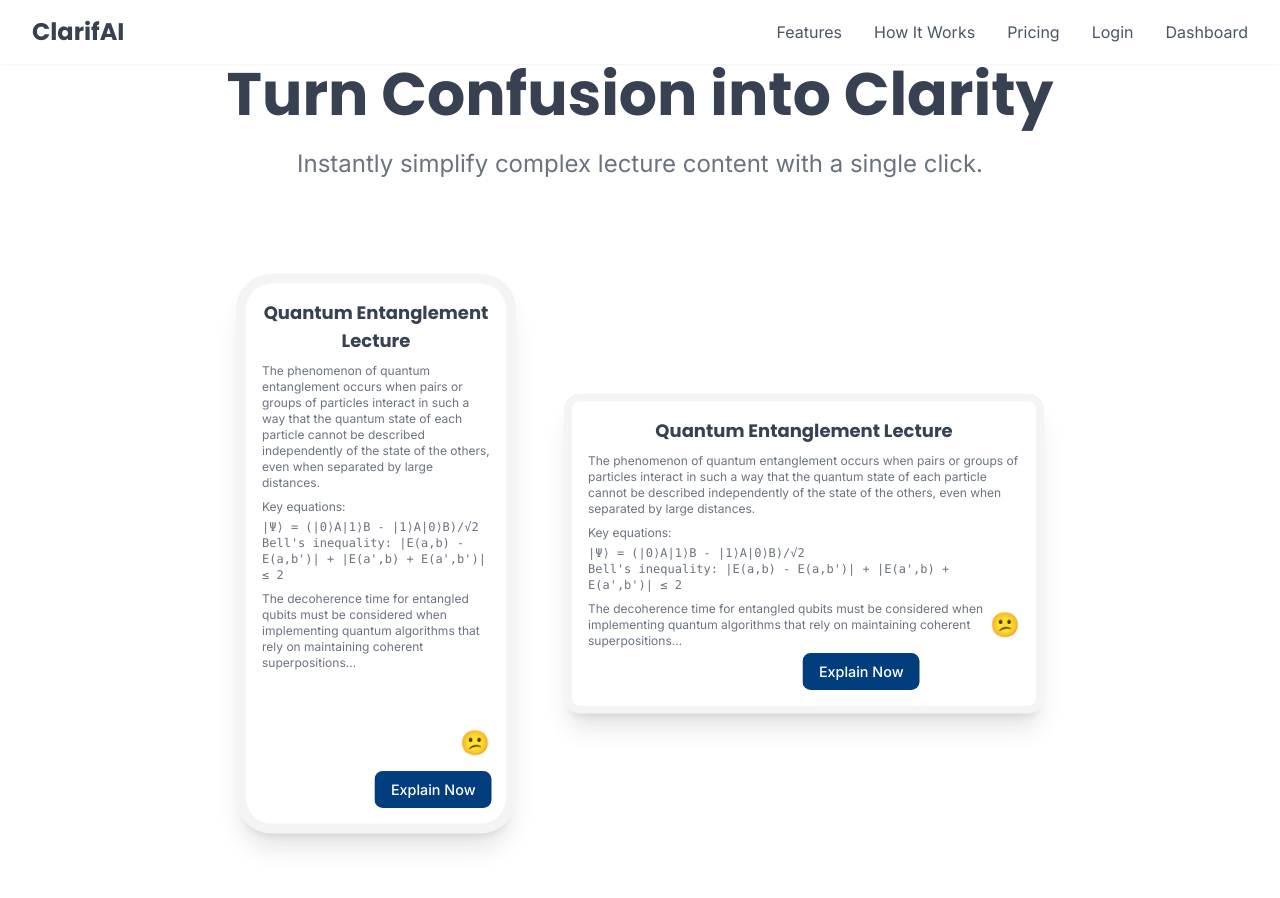
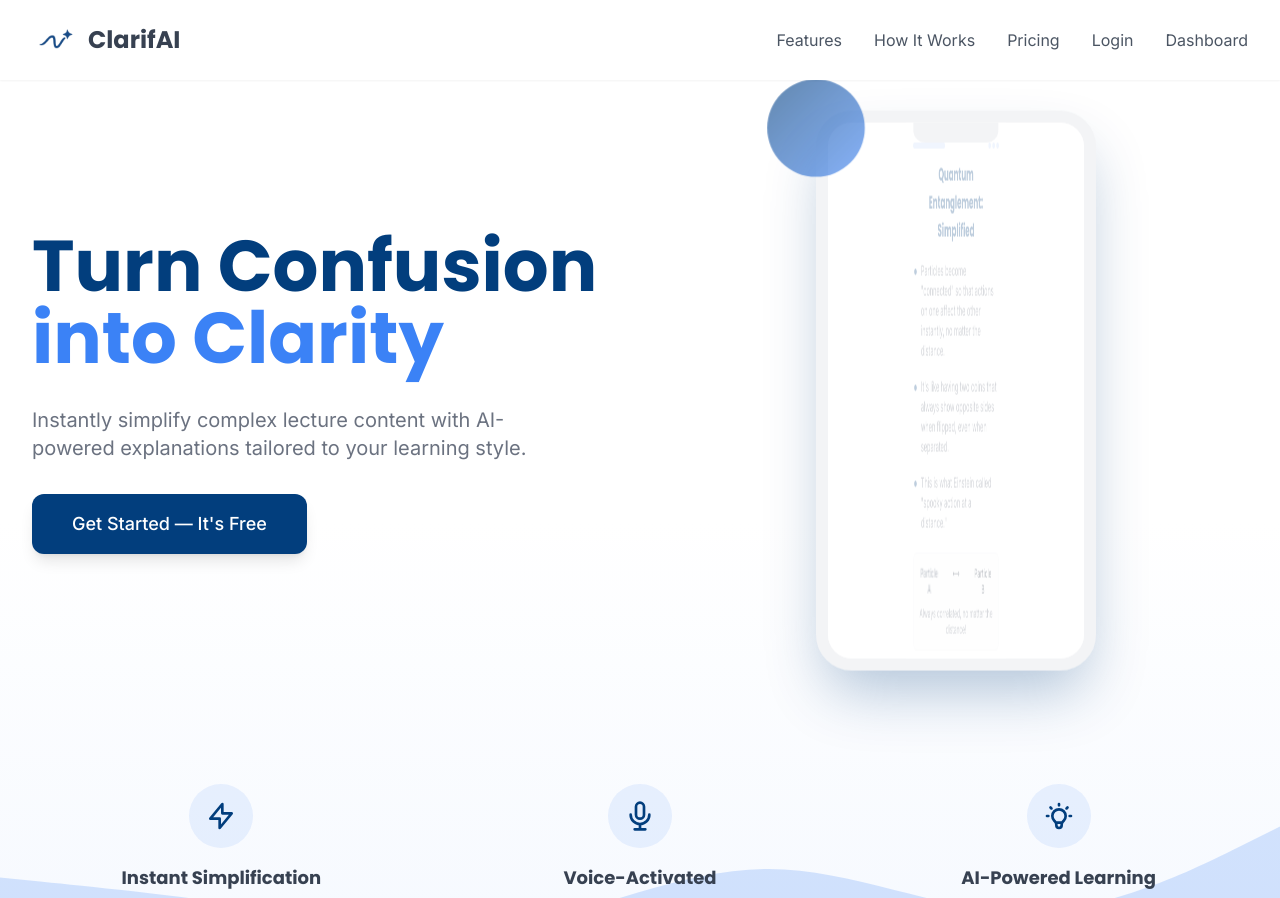
Before and after one commit to AHHHHHH0-0/ClarifAI, a React (Create React App) app in the folder frontend/: page / in a window 1280 px wide. Shown: the top 898 px of the page. Built offline with nearby package versions, Linux system fonts and the light colour scheme.

Commit message:
added logo

```diff
--- a/frontend/src/App.tsx
+++ b/frontend/src/App.tsx
@@ -10,7 +10,10 @@ function HomePage() {
     <div className="min-h-screen bg-white">
       <header className="bg-white shadow-sm fixed top-0 left-0 right-0 z-50">
         <div className="max-w-7xl mx-auto py-4 sm:px-6 lg:px-8 flex justify-between items-center">
-          <h1 className="text-2xl font-bold text-accent">ClarifAI</h1>
+
+          <h1 className="text-2xl flex items-center font-bold text-accent">
+            <img src="/logo2.png" alt="ClarifAI Logo" className="w-12 h-12 mr-2" />
+            ClarifAI</h1>
           <nav className="flex space-x-8">
             <a href="#features" className="text-gray-600 hover:text-accent">Features</a>
             <a href="#how-it-works" className="text-gray-600 hover:text-accent">How It Works</a>
--- a/frontend/src/components/Hero/DeviceMockup.tsx
+++ b/frontend/src/components/Hero/DeviceMockup.tsx
@@ -15,27 +15,50 @@ const DeviceMockup: React.FC<DeviceMockupProps> = ({ type }) => {
       setShowEmoji(true);
     }, 2000);
 
-    return () => clearTimeout(emojiTimer);
+    // Auto trigger explanation after 5 seconds for demo purposes
+    const explainTimer = setTimeout(() => {
+      setShowSimplified(true);
+    }, 5000);
+
+    return () => {
+      clearTimeout(emojiTimer);
+      clearTimeout(explainTimer);
+    };
   }, []);
 
   const handleExplainClick = () => {
     setShowSimplified(true);
   };
 
+  // Enhanced device styling with more realistic details
   const deviceClassName = type === 'phone'
-    ? "w-[280px] h-[560px] rounded-[36px] border-[10px]"
-    : "w-[480px] h-[320px] rounded-[16px] border-[8px]";
+    ? "w-[280px] h-[560px] rounded-[36px] border-[12px]"
+    : "w-[480px] h-[320px] rounded-[16px] border-[10px]";
+
+  // Enhanced realistic shadows
+  const deviceShadow = "shadow-[0_30px_60px_-10px_rgba(2,62,125,0.3)]";
 
   const LectureSlide = (
-    <div className="p-4 h-full overflow-hidden">
-      <h3 className="text-lg font-bold text-center mb-2 text-text">Quantum Entanglement Lecture</h3>
-      <p className="text-xs mb-2 text-text-muted">
+    <div className="p-5 h-full overflow-hidden bg-white">
+      <div className="flex justify-between items-center mb-3">
+        <div className="w-20 h-1.5 bg-border rounded-full"></div>
+        <div className="flex space-x-1">
+          <div className="w-1.5 h-1.5 rounded-full bg-border"></div>
+          <div className="w-1.5 h-1.5 rounded-full bg-border"></div>
+          <div className="w-1.5 h-1.5 rounded-full bg-border"></div>
+        </div>
+      </div>
+
+      <h3 className="text-lg font-bold text-center mb-3 text-text">Quantum Entanglement Lecture</h3>
+      <p className="text-xs mb-3 text-text-muted">
         The phenomenon of quantum entanglement occurs when pairs or groups of particles interact in such a way that the quantum state of each particle cannot be described independently of the state of the others, even when separated by large distances.
       </p>
-      <div className="text-xs text-text-muted">
-        <p className="mb-1">Key equations:</p>
-        <p className="font-mono">|Ψ⟩ = (|0⟩A|1⟩B - |1⟩A|0⟩B)/√2</p>
-        <p className="font-mono">Bell's inequality: |E(a,b) - E(a,b')| + |E(a',b) + E(a',b')| ≤ 2</p>
+      <div className="text-xs text-text-muted mb-2">
+        <p className="mb-1 font-medium">Key equations:</p>
+        <div className="bg-background-light p-2 rounded-md border border-border mb-2">
+          <p className="font-mono mb-1">|Ψ⟩ = (|0⟩A|1⟩B - |1⟩A|0⟩B)/√2</p>
+          <p className="font-mono">Bell's inequality: |E(a,b) - E(a,b')| + |E(a',b) + E(a',b')| ≤ 2</p>
+        </div>
       </div>
       <p className="text-xs mt-2 text-text-muted">
         The decoherence time for entangled qubits must be considered when implementing quantum algorithms that rely on maintaining coherent superpositions...
@@ -44,29 +67,55 @@ const DeviceMockup: React.FC<DeviceMockupProps> = ({ type }) => {
   );
 
   const SimplifiedContent = (
-    <div className="p-4 h-full">
-      <h3 className="text-lg font-bold text-center mb-3 text-text">Quantum Entanglement: Simplified</h3>
-      <ul className="text-sm space-y-3 text-text-muted">
+    <div className="p-5 h-full bg-white">
+      <div className="flex justify-between items-center mb-3">
+        <div className="w-20 h-1.5 bg-primary-light/30 rounded-full"></div>
+        <div className="flex space-x-1">
+          <div className="w-1.5 h-1.5 rounded-full bg-primary-light/30"></div>
+          <div className="w-1.5 h-1.5 rounded-full bg-primary-light/30"></div>
+          <div className="w-1.5 h-1.5 rounded-full bg-primary-light/30"></div>
+        </div>
+      </div>
+
+      <h3 className="text-lg font-bold text-center mb-4 text-primary">Quantum Entanglement: Simplified</h3>
+      <ul className="text-sm space-y-4 text-text-muted">
         <li className="flex items-start">
-          <span className="text-primary mr-2">•</span>
+          <span className="text-primary mr-2 text-xl leading-5">•</span>
           <span>Particles become "connected" so that actions on one affect the other instantly, no matter the distance.</span>
         </li>
         <li className="flex items-start">
-          <span className="text-primary mr-2">•</span>
+          <span className="text-primary mr-2 text-xl leading-5">•</span>
           <span>It's like having two coins that always show opposite sides when flipped, even when separated.</span>
         </li>
         <li className="flex items-start">
-          <span className="text-primary mr-2">•</span>
+          <span className="text-primary mr-2 text-xl leading-5">•</span>
           <span>This is what Einstein called "spooky action at a distance."</span>
         </li>
       </ul>
-      <div className="flex justify-center mt-4">
-        <div className="text-center text-xs bg-background-light p-2 rounded-lg border border-border">
-          <div className="flex justify-center space-x-8 mb-2">
-            <div>Particle A ⟷</div>
-            <div>Particle B</div>
+      <div className="flex justify-center mt-5">
+        <div className="text-center text-xs bg-background-light p-3 rounded-lg border border-border w-full">
+          <div className="flex justify-center space-x-8 mb-2 font-medium text-text">
+            <motion.div
+              animate={{
+                scale: [1, 1.1, 1],
+                color: ['#374151', '#023E7D', '#374151']
+              }}
+              transition={{ duration: 2, repeat: Infinity }}
+            >
+              Particle A
+            </motion.div>
+            <div>⟷</div>
+            <motion.div
+              animate={{
+                scale: [1, 1.1, 1],
+                color: ['#374151', '#023E7D', '#374151']
+              }}
+              transition={{ duration: 2, repeat: Infinity, delay: 1 }}
+            >
+              Particle B
+            </motion.div>
           </div>
-          <div>Always correlated, no matter the distance!</div>
+          <div className="text-text-muted">Always correlated, no matter the distance!</div>
         </div>
       </div>
     </div>
@@ -74,14 +123,19 @@ const DeviceMockup: React.FC<DeviceMockupProps> = ({ type }) => {
 
   return (
     <motion.div
-      className={`bg-background border-border shadow-xl relative overflow-hidden ${deviceClassName}`}
+      className={`bg-background border-border ${deviceShadow} relative overflow-hidden ${deviceClassName}`}
       animate={{ y: [0, -10, 0] }}
       transition={{
         y: { repeat: Infinity, duration: 3, ease: "easeInOut" }
       }}
     >
+      {/* Notch for phone */}
+      {type === 'phone' && (
+        <div className="absolute top-0 left-1/2 transform -translate-x-1/2 w-1/3 h-5 bg-border rounded-b-xl z-10"></div>
+      )}
+
       {/* Device Content */}
-      <div className="relative h-full bg-background overflow-hidden">
+      <div className="relative h-full bg-background overflow-hidden rounded-xl">
         <AnimatePresence mode="wait">
           <motion.div
             key={showSimplified ? "simplified" : "complex"}
@@ -114,13 +168,18 @@ const DeviceMockup: React.FC<DeviceMockupProps> = ({ type }) => {
         {/* Explain Now Button */}
         {!showSimplified && (
           <motion.button
-            className="absolute bottom-4 left-1/2 transform -translate-x-1/2 bg-primary text-white py-2 px-4 rounded-lg text-sm font-medium transition-colors duration-200 hover:bg-primary-hover"
+            className="absolute bottom-4 left-1/2 transform -translate-x-1/2 bg-primary text-white py-2 px-4 rounded-xl text-sm font-medium transition-all duration-300 hover:bg-primary-hover shadow-md hover:shadow-lg"
             whileHover={{
               scale: 1.05,
-              boxShadow: "0 4px 8px rgba(0, 0, 0, 0.2)"
+              boxShadow: "0 4px 12px rgba(2,62,125,0.35)"
             }}
             animate={{
               scale: [1, 1.05, 1],
+              boxShadow: [
+                "0 4px 6px rgba(2,62,125,0.15)",
+                "0 6px 10px rgba(2,62,125,0.25)",
+                "0 4px 6px rgba(2,62,125,0.15)"
+              ]
             }}
             transition={{
               scale: {
--- a/frontend/src/components/Hero/HeroSection.tsx
+++ b/frontend/src/components/Hero/HeroSection.tsx
@@ -1,51 +1,126 @@
 import React from 'react';
+import { motion } from 'framer-motion';
 import DeviceMockup from './DeviceMockup';
-import ThoughtBubble from './ThoughtBubble';
 
 const HeroSection: React.FC = () => {
-  // Generate random bubbles for the background
-  const bubbles = Array.from({ length: 10 }, (_, i) => ({
-    id: i,
-    size: Math.floor(Math.random() * 40) + 20, // Size between 20-60px
-    left: `${Math.floor(Math.random() * 100)}%`,
-    delay: Math.random() * 5, // Random delay between 0-5s
-    duration: Math.random() * 10 + 10, // Duration between 10-20s
-  }));
+  return (
+    <section className="relative min-h-screen overflow-hidden flex flex-col items-center justify-center px-4 md:px-8">
+      {/* Gradient Background */}
+      <div className="absolute inset-0 bg-gradient-to-b from-background via-background to-primary-light/5 z-0"></div>
 
-  return (
-    <section className="relative min-h-screen bg-background overflow-hidden flex flex-col items-center justify-center px-4">
-      {/* Background Bubbles */}
-      {bubbles.map((bubble) => (
-        <ThoughtBubble
-          key={bubble.id}
-          size={bubble.size}
-          left={bubble.left}
-          delay={bubble.delay}
-          duration={bubble.duration}
-        />
-      ))}
-
-      {/* Hero Content */}
-      <div className="z-10 max-w-6xl mx-auto text-center mb-16">
-        <h1 className="text-4xl md:text-6xl font-bold mb-6 text-text">
-          Turn Confusion into Clarity
-        </h1>
-        <p className="text-xl md:text-2xl text-text-muted max-w-3xl mx-auto mb-8">
-          Instantly simplify complex lecture content with a single click.
-        </p>
+      {/* Background Blob/Wave */}
+      <div className="absolute bottom-0 left-0 right-0 w-full h-64 z-0 opacity-20">
+        <svg viewBox="0 0 1440 320" className="w-full h-full" preserveAspectRatio="none">
+          <path
+            fill="#3B82F6"
+            fillOpacity="1"
+            d="M0,192L48,197.3C96,203,192,213,288,229.3C384,245,480,267,576,250.7C672,235,768,181,864,181.3C960,181,1056,235,1152,234.7C1248,235,1344,181,1392,154.7L1440,128L1440,320L1392,320C1344,320,1248,320,1152,320C1056,320,960,320,864,320C768,320,672,320,576,320C480,320,384,320,288,320C192,320,96,320,48,320L0,320Z"
+          ></path>
+        </svg>
       </div>
 
-      {/* Device Display */}
-      <div className="z-10 flex flex-col md:flex-row items-center justify-center gap-12">
-        <DeviceMockup type="phone" />
-        <DeviceMockup type="laptop" />
-      </div>
+      {/* Main Content */}
+      <div className="container mx-auto max-w-7xl z-10">
+        <div className="flex flex-col md:flex-row items-center justify-between gap-12 py-12">
+          {/* Left Side - Hero Text */}
+          <div className="w-full md:w-1/2 text-center md:text-left space-y-8">
+            <motion.h1
+              className="text-5xl md:text-6xl lg:text-7xl font-heading font-bold text-primary"
+              initial={{ opacity: 0, y: 20 }}
+              animate={{ opacity: 1, y: 0 }}
+              transition={{ duration: 0.6 }}
+            >
+              Turn Confusion <br className="hidden sm:block" />
+              <span className="text-primary-light">into Clarity</span>
+            </motion.h1>
 
-      {/* CTA Button */}
-      <div className="z-10 mt-16">
-        <button className="bg-primary hover:bg-primary-hover transition-colors duration-200 text-white font-medium py-3 px-8 rounded-lg text-lg shadow-lg hover:shadow-xl">
-          Get Started - It's Free
-        </button>
+            <motion.p
+              className="text-xl text-text-muted max-w-lg mx-auto md:mx-0"
+              initial={{ opacity: 0, y: 20 }}
+              animate={{ opacity: 1, y: 0 }}
+              transition={{ duration: 0.6, delay: 0.2 }}
+            >
+              Instantly simplify complex lecture content with AI-powered explanations tailored to your learning style.
+            </motion.p>
+
+            <motion.div
+              initial={{ opacity: 0, y: 20 }}
+              animate={{ opacity: 1, y: 0 }}
+              transition={{ duration: 0.6, delay: 0.4 }}
+            >
+              <button className="bg-primary hover:bg-primary-hover transition-colors duration-300 text-white font-medium py-4 px-10 rounded-xl text-lg shadow-lg hover:shadow-xl transform hover:-translate-y-1 transition-transform">
+                Get Started — It's Free
+              </button>
+            </motion.div>
+          </div>
+
+          {/* Right Side - Visual Element */}
+          <div className="w-full md:w-1/2 flex justify-center">
+            <motion.div
+              initial={{ opacity: 0, scale: 0.9 }}
+              animate={{ opacity: 1, scale: 1 }}
+              transition={{ duration: 0.6, delay: 0.2 }}
+              className="relative"
+            >
+              {/* Animated Voice Bubble */}
+              <div className="absolute -left-12 -top-8 z-10">
+                <motion.div
+                  className="w-24 h-24 bg-gradient-to-br from-primary to-primary-light rounded-full opacity-80"
+                  animate={{
+                    scale: [1, 1.05, 1, 1.03, 1],
+                    opacity: [0.8, 0.6, 0.8]
+                  }}
+                  transition={{
+                    repeat: Infinity,
+                    duration: 4,
+                    ease: "easeInOut"
+                  }}
+                />
+              </div>
+
+              {/* Device Mockup */}
+              <DeviceMockup type="phone" />
+            </motion.div>
+          </div>
+        </div>
+
+        {/* Feature Icons */}
+        <motion.div
+          className="grid grid-cols-1 md:grid-cols-3 gap-10 mt-16 mb-8"
+          initial={{ opacity: 0, y: 30 }}
+          animate={{ opacity: 1, y: 0 }}
+          transition={{ duration: 0.6, delay: 0.6 }}
+        >
+          <div className="flex flex-col items-center text-center">
+            <div className="w-16 h-16 rounded-full bg-primary-light/10 flex items-center justify-center mb-4">
+              <svg xmlns="http://www.w3.org/2000/svg" className="h-8 w-8 text-primary" fill="none" viewBox="0 0 24 24" stroke="currentColor">
+                <path strokeLinecap="round" strokeLinejoin="round" strokeWidth={2} d="M13 10V3L4 14h7v7l9-11h-7z" />
+              </svg>
+            </div>
+            <h3 className="text-lg font-bold text-text mb-2">Instant Simplification</h3>
+            <p className="text-text-muted">Complex topics explained in simple language you can understand</p>
+          </div>
+
+          <div className="flex flex-col items-center text-center">
+            <div className="w-16 h-16 rounded-full bg-primary-light/10 flex items-center justify-center mb-4">
+              <svg xmlns="http://www.w3.org/2000/svg" className="h-8 w-8 text-primary" fill="none" viewBox="0 0 24 24" stroke="currentColor">
+                <path strokeLinecap="round" strokeLinejoin="round" strokeWidth={2} d="M19 11a7 7 0 01-7 7m0 0a7 7 0 01-7-7m7 7v4m0 0H8m4 0h4m-4-8a3 3 0 01-3-3V5a3 3 0 116 0v6a3 3 0 01-3 3z" />
+              </svg>
+            </div>
+            <h3 className="text-lg font-bold text-text mb-2">Voice-Activated</h3>
+            <p className="text-text-muted">Simply ask questions with your voice for immediate clarification</p>
+          </div>
+
+          <div className="flex flex-col items-center text-center">
+            <div className="w-16 h-16 rounded-full bg-primary-light/10 flex items-center justify-center mb-4">
+              <svg xmlns="http://www.w3.org/2000/svg" className="h-8 w-8 text-primary" fill="none" viewBox="0 0 24 24" stroke="currentColor">
+                <path strokeLinecap="round" strokeLinejoin="round" strokeWidth={2} d="M9.663 17h4.673M12 3v1m6.364 1.636l-.707.707M21 12h-1M4 12H3m3.343-5.657l-.707-.707m2.828 9.9a5 5 0 117.072 0l-.548.547A3.374 3.374 0 0014 18.469V19a2 2 0 11-4 0v-.531c0-.895-.356-1.754-.988-2.386l-.548-.547z" />
+              </svg>
+            </div>
+            <h3 className="text-lg font-bold text-text mb-2">AI-Powered Learning</h3>
+            <p className="text-text-muted">Our AI adapts to your learning style for personalized explanations</p>
+          </div>
+        </motion.div>
       </div>
     </section>
   );
--- a/frontend/src/components/Layout/Sidebar.tsx
+++ b/frontend/src/components/Layout/Sidebar.tsx
@@ -46,7 +46,7 @@ const Sidebar: React.FC<SidebarProps> = ({ conversations, selectedConv, onConver
             <img
               src="/logo.png"
               alt="ClarifAI Logo"
-              className="w-6 h-6 mr-2"
+              className="w-12 h-12 mr-2"
             />
             <h1 className="font-heading text-white font-bold text-lg">ClarifAI</h1>
           </motion.div>
@@ -153,7 +153,7 @@ const Sidebar: React.FC<SidebarProps> = ({ conversations, selectedConv, onConver
           {conversations.map((conv) => (
             <li key={conv.id}>
               <button
-                className={`w-full flex items-center p-2 pl-3 rounded-lg transition-colors duration-200 ${selectedConv === conv.id ? 'bg-primary-hover text-white' : 'text-white hover:bg-primary-hover'}`}
+                className={`w-full flex items-center p-3 pl-3 rounded-lg transition-colors duration-200 ${selectedConv === conv.id ? 'bg-primary-hover text-white' : 'text-white hover:bg-primary-hover'} ${!isExpanded ? 'justify-center': ''}`}
                 onClick={() => onConversationSelect(conv.id)}
               >
                 <span className="flex-shrink-0 w-6 h-6 flex items-center justify-center rounded-full bg-white text-primary text-xs font-medium">
```
Also changed, not shown: frontend/src/LoginPage.tsx (+19 -19 lines), frontend/src/components/Hero/ThoughtBubble.tsx (deleted, +0 -35 lines), frontend/public/logo.png, frontend/public/logo2.png (renamed from frontend/src/images/logo.png).
